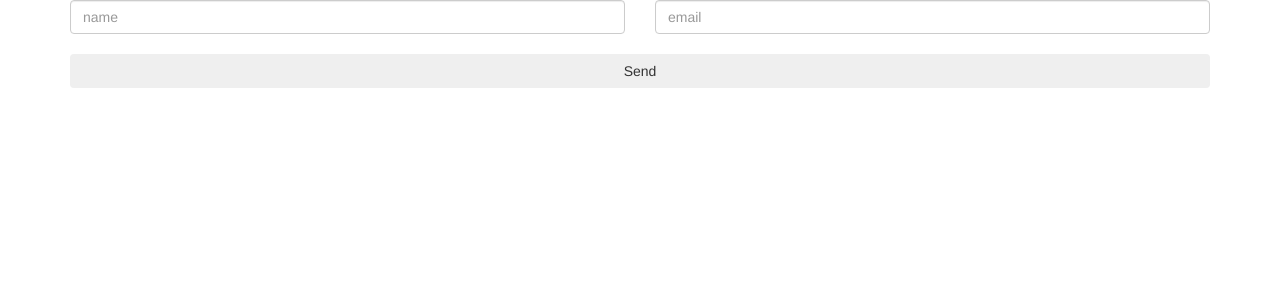
After one commit to jonasferreira-silva1/python_crud, a Flask app: page /add in a window 1280 px wide. The commit adds this page. Shown: the top 300 px of the page. Run offline with Flask 3, Linux system fonts and the light colour scheme; some libraries are stand-ins or nearby versions.

Commit message:
post method

```diff
--- /dev/null
+++ b/templates/add.html
@@ -0,0 +1,25 @@
+<!DOCTYPE html>
+<html lang="en">
+<head>
+    <meta charset="UTF-8">
+    <meta name="viewport" content="width=device-width, initial-scale=1.0">
+    <title>Add person</title>
+    <link rel="stylesheet" href="https://maxcdn.bootstrapcdn.com/bootstrap/3.4.0/css/bootstrap.min.css">
+</head>
+<body>
+    <form action="/add" method="POST" class="container">
+        <div class="row">
+            <div class="col-md-6">
+                <input type="text" name="name" id="name" placeholder="name" class="form-control">
+            </div>
+            <div class="col-md-6">
+                <input type="text" name="email" id="email" placeholder="email" class="form-control">
+            </div>
+        </div>
+        <br>
+        <div class="row-col-xs-12">
+            <button type="submit" class="btn btn-block btn-sucess">Send</button>
+        </div>
+    </form>
+</body>
+</html>
--- a/templates/homepage.html
+++ b/templates/homepage.html
@@ -2,8 +2,9 @@
 <html lang="en">
 <head>
     <meta charset="UTF-8">
-    <meta name="viewport" content="width=device-width, initial-scale=1.0">
+    <meta name="viewport" content="width=device-width, user-scalable=no, initial-scale=1.0, maximum-scale=1.0, minimum-scale=1.0">
     <title>Training</title>
+    <link rel="stylesheet" href="https://maxcdn.bootstrapcdn.com/bootstrap/3.4.0/css/bootstrap.min.css">
 </head>
 <body>
     <h1 style="text-align: center;">CRUD Diniz</h1>
--- a/training.py
+++ b/training.py
@@ -1,4 +1,4 @@
-from flask import Flask, render_template, Response, request, jsonify
+from flask import Flask, render_template, Response, request, jsonify, redirect, url_for
 from flask_sqlalchemy import SQLAlchemy
 import mysql.connector
 import json
@@ -15,40 +15,44 @@ class Person(db.Model):
     name = db.Column(db.String(50))
     email = db.Column(db.String(100))
 
+    def __init__(self, name, email):
+        self.name = name
+        self.email = email
+
     def to_json(self):
         return {"id": self.id, "name": self.name, "email": self.email}
 
 with app.app_context():
     db.create_all()
 
-@app.route("/users", methods=["GET"])
+@app.route("/persons", methods=["GET"])
 def select_users():
     person_objects = Person.query.all()
     persons_json = [persons.to_json() for persons in person_objects]
 
     return generate_response(200, "persons", persons_json, "ok")
 
-@app.route("/users/<id>", methods=["GET"])
+@app.route("/persons/<id>", methods=["GET"])
 def select_user(id):
     person_object = Person.query.filter_by(id=id).first()
     person_json = person_object.to_json()
 
     return generate_response(200, "persons", person_json)
 
-@app.route("/users", methods=["POST"])
+@app.route("/add", methods=["GET", "POST"])
 def create():
-    body = request.get_json()
-    # Validar se os parametros irão vim corretamente (com try catch ou etc)
-    try:
-        person = Person(name=body["name"], email=body["email"])
-        db.session.add(person)
-        db.session.commit()
-        return generate_response(201, "person", person.to_json(), "Created")
-    except Exception as e:
-        print(e)
-        return generate_response(400, "person", {}, "Error to created")
+    if request.method == "POST":
+        try:
+            newPerson = Person(request.form['name'], request.form['email'])
+            db.session.add(newPerson)
+            db.session.commit()
+            return redirect(url_for('index'))
+        except Exception as e:
+            print(e)
+            return generate_response(400, "person", {}, "Error to created")
+    return render_template('add.html')
 
-@app.route("/users/<id>", methods=["PUT"])
+@app.route("/persons/<id>", methods=["PUT"])
 def update(id):
     person_object = Person.query.filter_by(id=id).first()
     body = request.get_json()
@@ -65,7 +69,7 @@ def update(id):
         print(e)
         return generate_response(400, "person", {}, "Error to update")
 
-@app.route("/users/<id>", methods=["DELETE"])
+@app.route("/persons/<id>", methods=["DELETE"])
 def delete(id):
     person_object = Person.query.filter_by(id=id).first()
 
@@ -86,7 +90,7 @@ def index():
 def about():
     return render_template("about.html")
 
-@app.route("/users/<user_name>")
+@app.route("/persons/<user_name>")
 def users(user_name):
     return render_template("users.html", user_name=user_name)
 
```
